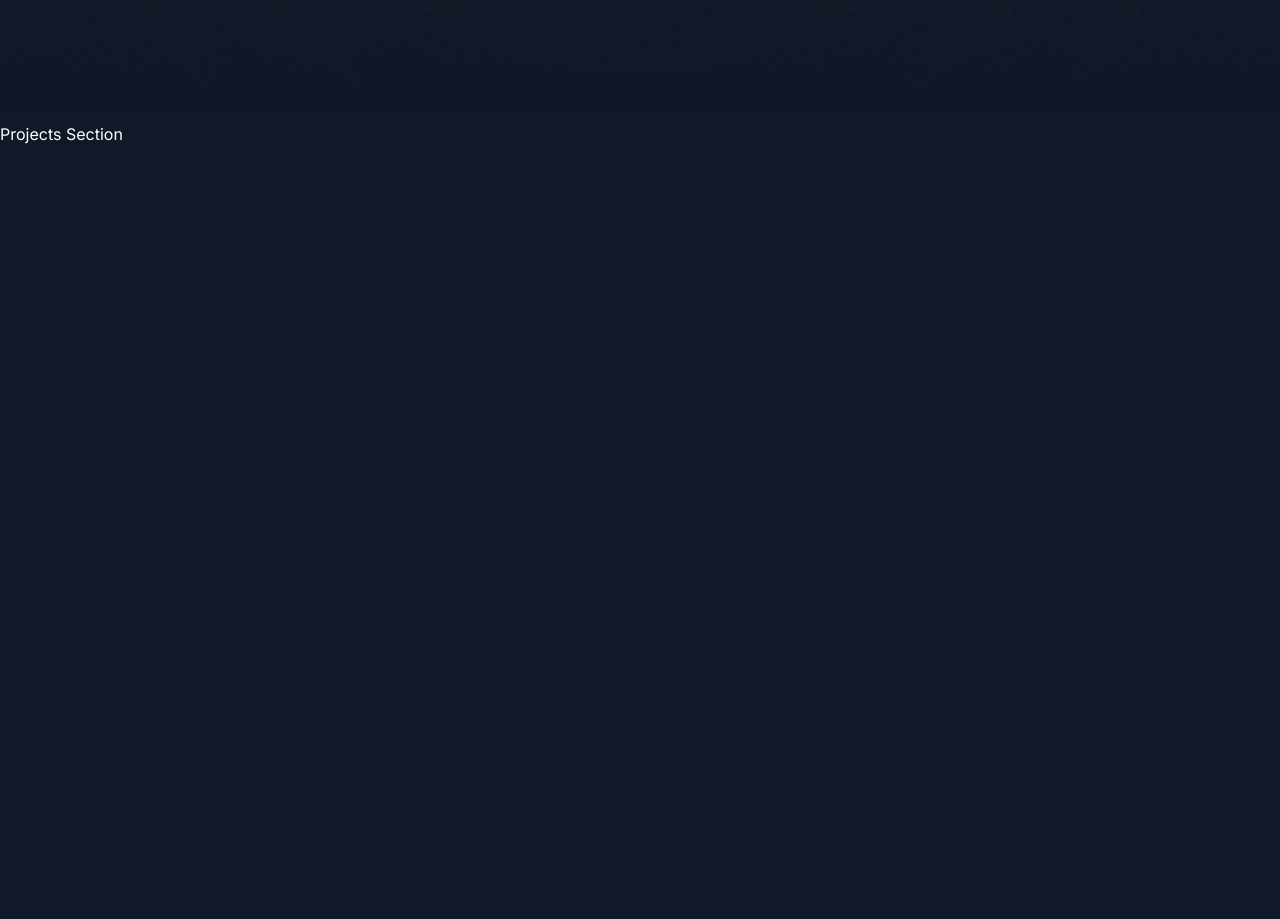
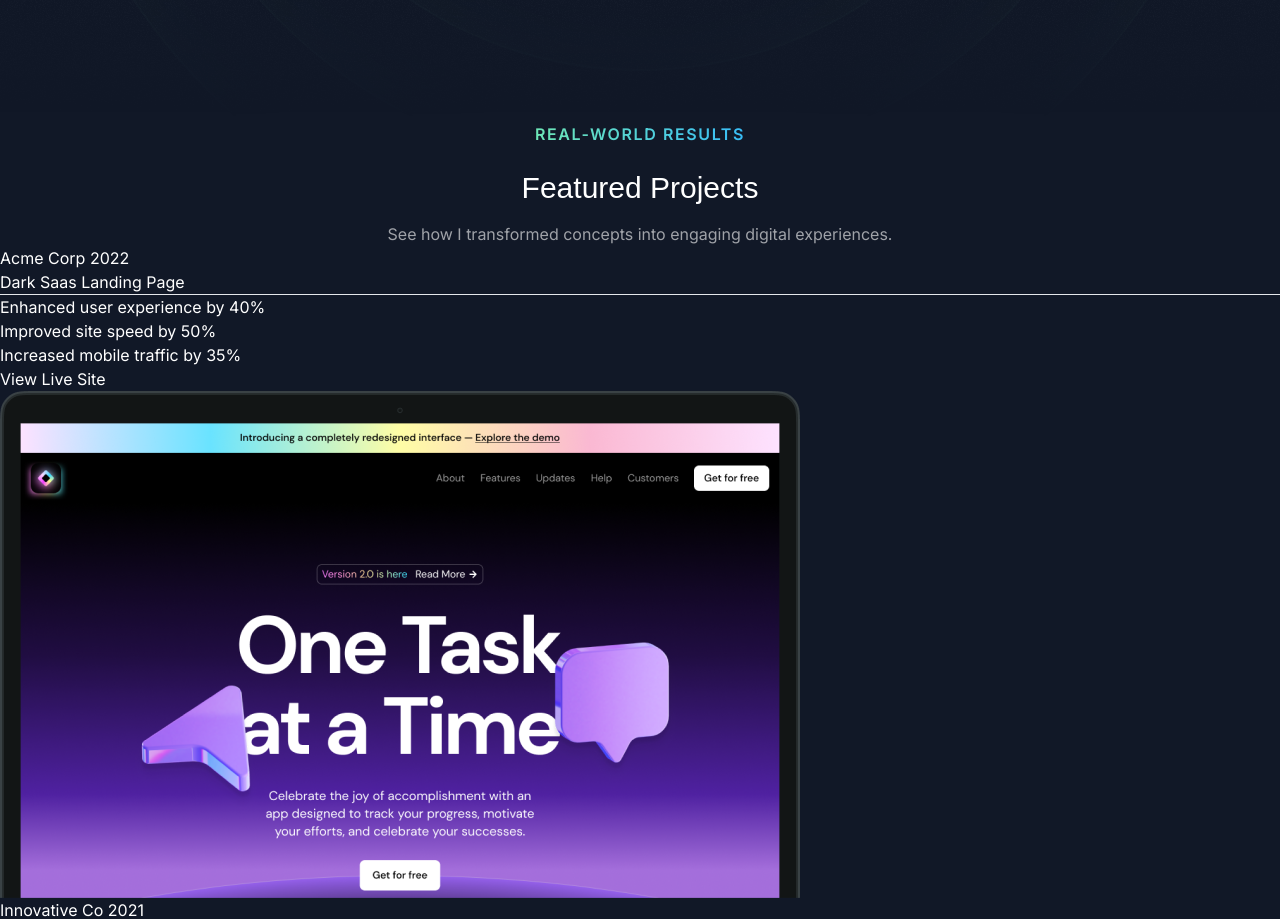
Before and after one commit to Toheedullah-K3/dev-portfolio, a Next.js app: page / in a window 1280 px wide. Shown: the part 800-1719 px from the top of the page. Before the commit the page ends 1071 px from the top, so only its background shows below. Built offline with nearby package versions, Linux system fonts and the light colour scheme; a web font is replaced by a local one.

Commit message:
Editing Project Section

```diff
--- a/src/sections/Projects.tsx
+++ b/src/sections/Projects.tsx
@@ -1,6 +1,7 @@
 import darkSaasLandingPage from "@/assets/images/dark-saas-landing-page.png";
 import lightSaasLandingPage from "@/assets/images/light-saas-landing-page.png";
 import aiStartupLandingPage from "@/assets/images/ai-startup-landing-page.png";
+import Image from "next/image";
 
 const portfolioProjects = [
   {
@@ -42,5 +43,41 @@ const portfolioProjects = [
 ];
 
 export const ProjectsSection = () => {
-  return <div>Projects Section</div>;
+  return (
+    <div>
+      <div className="container">
+        <div className="flex justify-center">
+          <p className="uppercase font-semibold tracking-widest bg-gradient-to-r from-emerald-300 to-sky-400 text-transparent bg-clip-text">Real-world Results</p>
+        </div>
+        <h2 className="font-serif text-3xl text-center mt-6">Featured Projects</h2>
+        <p className="text-center text-white/60 mt-4">
+          See how I transformed concepts into engaging digital experiences.
+        </p>
+      </div>
+
+      <div>
+        {portfolioProjects.map(project => (
+          <div key={project.title}>
+            <div>
+              <span> {project.company} </span>
+              <span> {project.year} </span>
+            </div>
+            <h3> {project.title} </h3>
+            <hr />
+            <ul>
+              {
+                project.results.map(result => (
+                  <li> {result.title} </li>
+                ))
+              }
+            </ul>
+            <a href={project.link}>
+              <button>View Live Site</button>
+            </a>
+            <Image src={project.image} alt={project.title} />
+          </div>
+        ))}
+      </div>
+    </div>
+  )
 };
```
